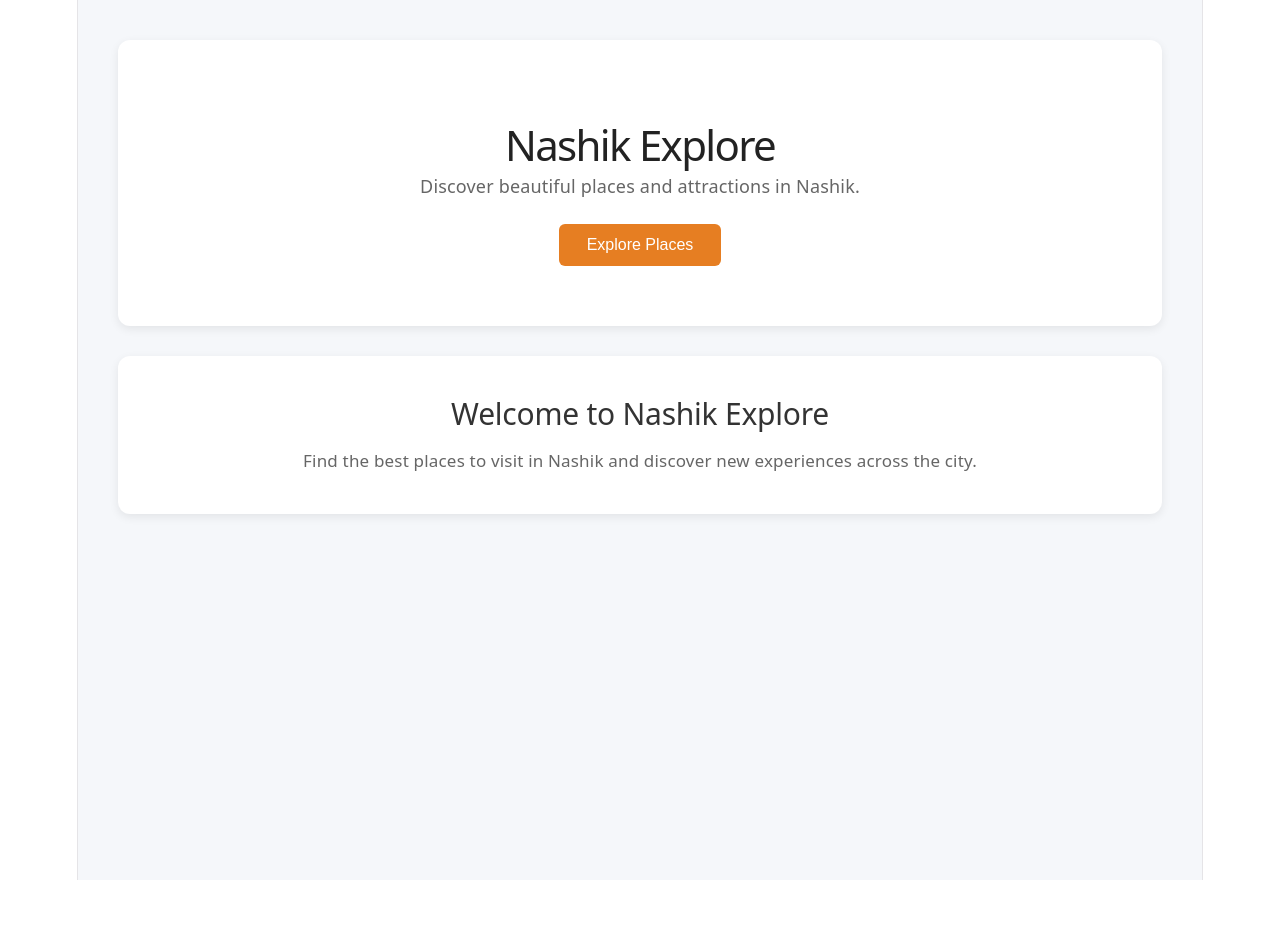
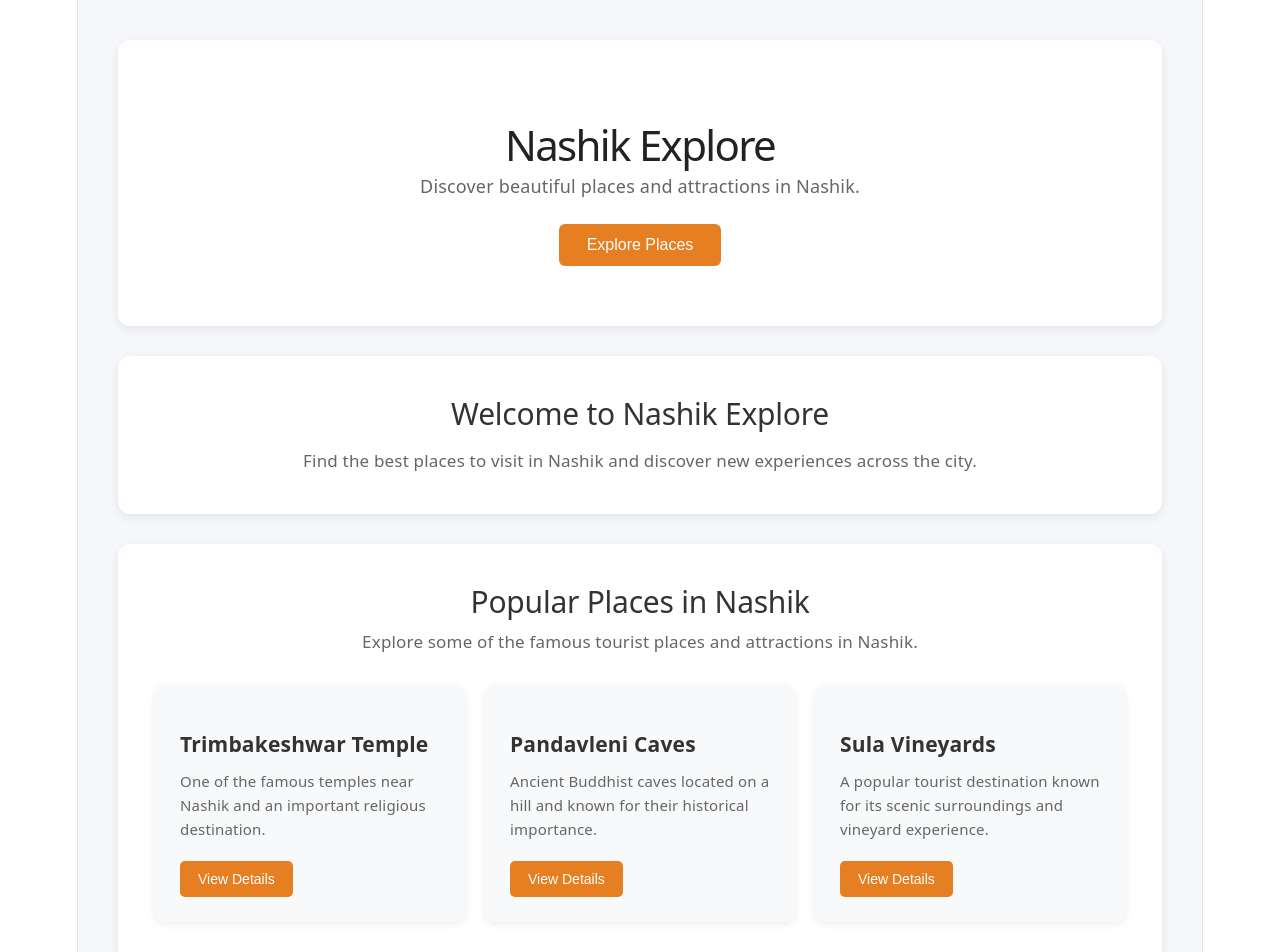
Before and after one commit to rinalshinde10/nashik-explore, a React (Vite) app in the folder client/: page / in a window 1280 px wide. Shown: the top 952 px of the page. Before the commit the page ends 880 px from the top, so only its background shows below. Built offline with nearby package versions, Linux system fonts and the light colour scheme.

Commit message:
Add popular places section to home page

```diff
--- a/client/src/views/Home/Home.css
+++ b/client/src/views/Home/Home.css
@@ -62,3 +62,69 @@
     max-width: 700px;
     margin: 0 auto;
 }
+
+/* Popular Places Section */
+
+.popular-section {
+    background-color: white;
+    padding: 40px 30px;
+    margin-top: 30px;
+    border-radius: 12px;
+    text-align: center;
+    box-shadow: 0 3px 10px rgba(0, 0, 0, 0.08);
+}
+
+.popular-section h2 {
+    font-size: 30px;
+    color: #333;
+    margin-bottom: 10px;
+}
+
+.section-description {
+    font-size: 17px;
+    color: #666;
+    margin-bottom: 30px;
+}
+
+.places-container {
+    display: flex;
+    justify-content: center;
+    gap: 20px;
+    flex-wrap: wrap;
+}
+
+.place-card {
+    width: 260px;
+    padding: 25px;
+    background-color: #f8f9fa;
+    border-radius: 10px;
+    text-align: left;
+    box-shadow: 0 2px 8px rgba(0, 0, 0, 0.08);
+}
+
+.place-card h3 {
+    font-size: 21px;
+    color: #333;
+    margin-bottom: 12px;
+}
+
+.place-card p {
+    font-size: 15px;
+    color: #666;
+    line-height: 1.6;
+    margin-bottom: 20px;
+}
+
+.view-button {
+    padding: 10px 18px;
+    border: none;
+    border-radius: 5px;
+    background-color: #e67e22;
+    color: white;
+    font-size: 14px;
+    cursor: pointer;
+}
+
+.view-button:hover {
+    background-color: #d35400;
+}
--- a/client/src/views/Home/Home.jsx
+++ b/client/src/views/Home/Home.jsx
@@ -27,6 +27,62 @@
                 </p>
             </section>
 
+            {/* Popular Places Section */}
+            <section className="popular-section">
+                <h2>Popular Places in Nashik</h2>
+
+                <p className="section-description">
+                    Explore some of the famous tourist places and attractions
+                    in Nashik.
+                </p>
+
+                <div className="places-container">
+
+                    {/* Place Card 1 */}
+                    <div className="place-card">
+                        <h3>Trimbakeshwar Temple</h3>
+
+                        <p>
+                            One of the famous temples near Nashik and an
+                            important religious destination.
+                        </p>
+
+                        <button className="view-button">
+                            View Details
+                        </button>
+                    </div>
+
+                    {/* Place Card 2 */}
+                    <div className="place-card">
+                        <h3>Pandavleni Caves</h3>
+
+                        <p>
+                            Ancient Buddhist caves located on a hill and
+                            known for their historical importance.
+                        </p>
+
+                        <button className="view-button">
+                            View Details
+                        </button>
+                    </div>
+
+                    {/* Place Card 3 */}
+                    <div className="place-card">
+                        <h3>Sula Vineyards</h3>
+
+                        <p>
+                            A popular tourist destination known for its
+                            scenic surroundings and vineyard experience.
+                        </p>
+
+                        <button className="view-button">
+                            View Details
+                        </button>
+                    </div>
+
+                </div>
+            </section>
+
         </main>
     );
 }
```
